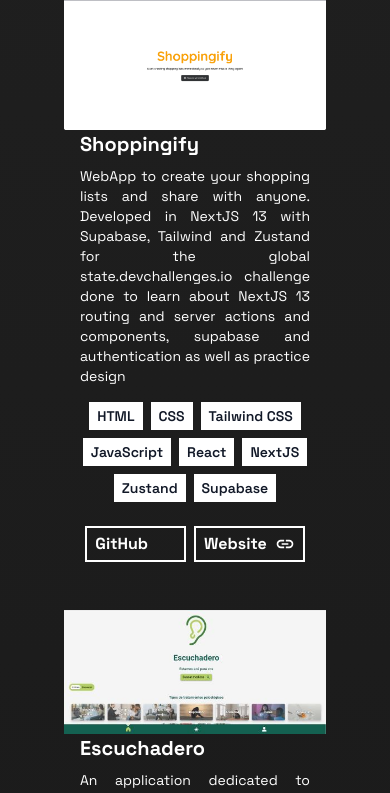
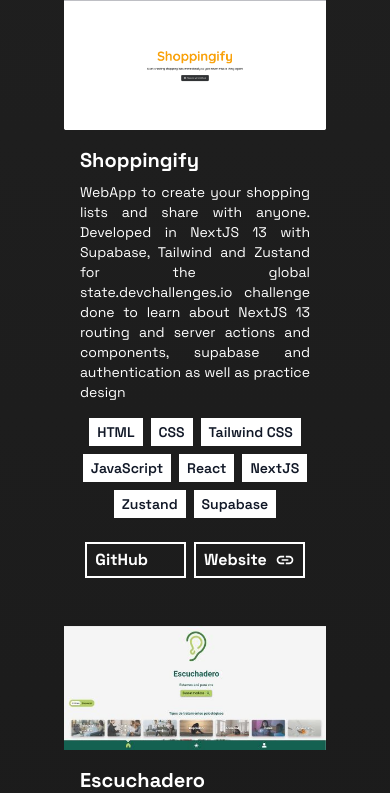
Before and after one commit to ValentinGTrapaga/portfolio-v2, a Next.js app: page / in a window 390 px wide. Shown: the part 4020-4813 px from the top of the page. Built offline with nearby package versions, Linux system fonts and the light colour scheme; no server answers.

Commit message:
fix margin on project items

```diff
--- a/app/components/Projects/ProjectsDescription.tsx
+++ b/app/components/Projects/ProjectsDescription.tsx
@@ -4,7 +4,7 @@
 
 export const ProjectDescription = ({ project }: { project: Project }) => {
   return (
-    <div className="px-4 flex flex-col gap-2 w-full">
+    <div className="px-4 flex flex-col gap-2 w-full mt-4 lg:mt-0">
       <h2 className="text-xl font-bold">{project.title}</h2>
       <p className="text-sm text-justify">{project.summary}</p>
       <div className="flex gap-2 items-center flex-wrap justify-center my-2">
```
